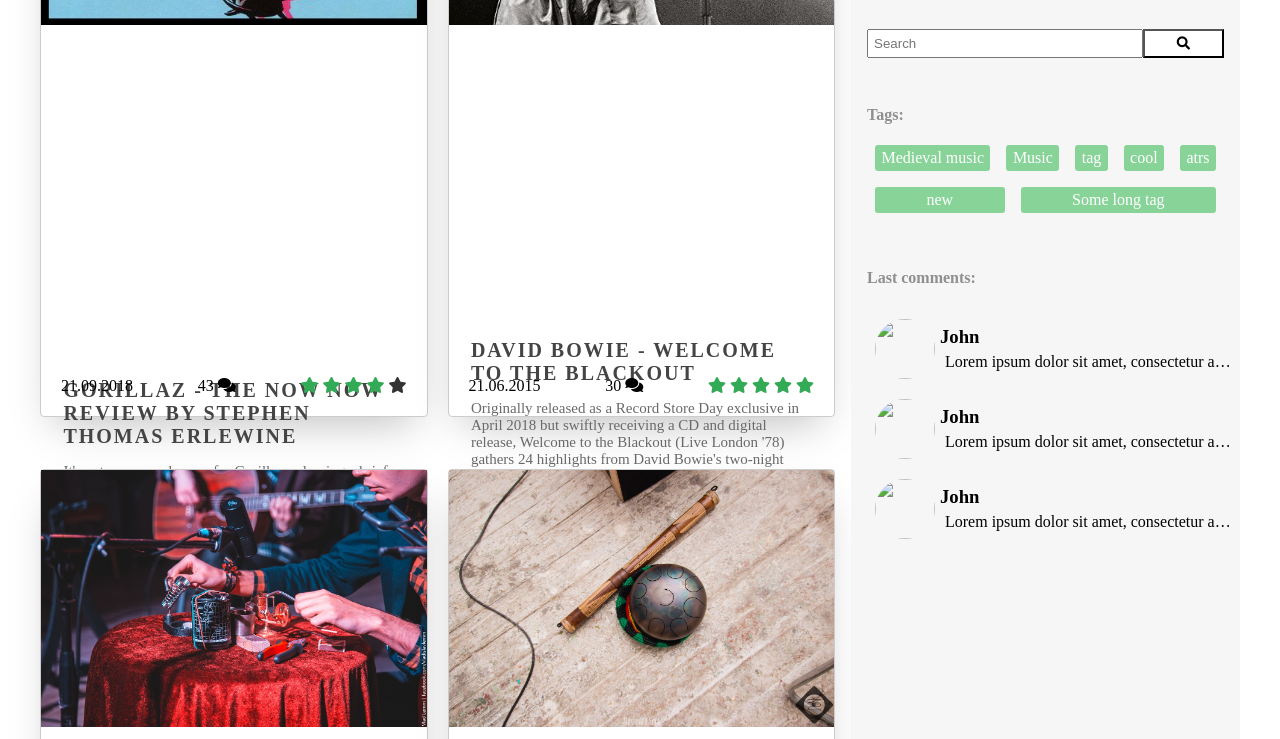
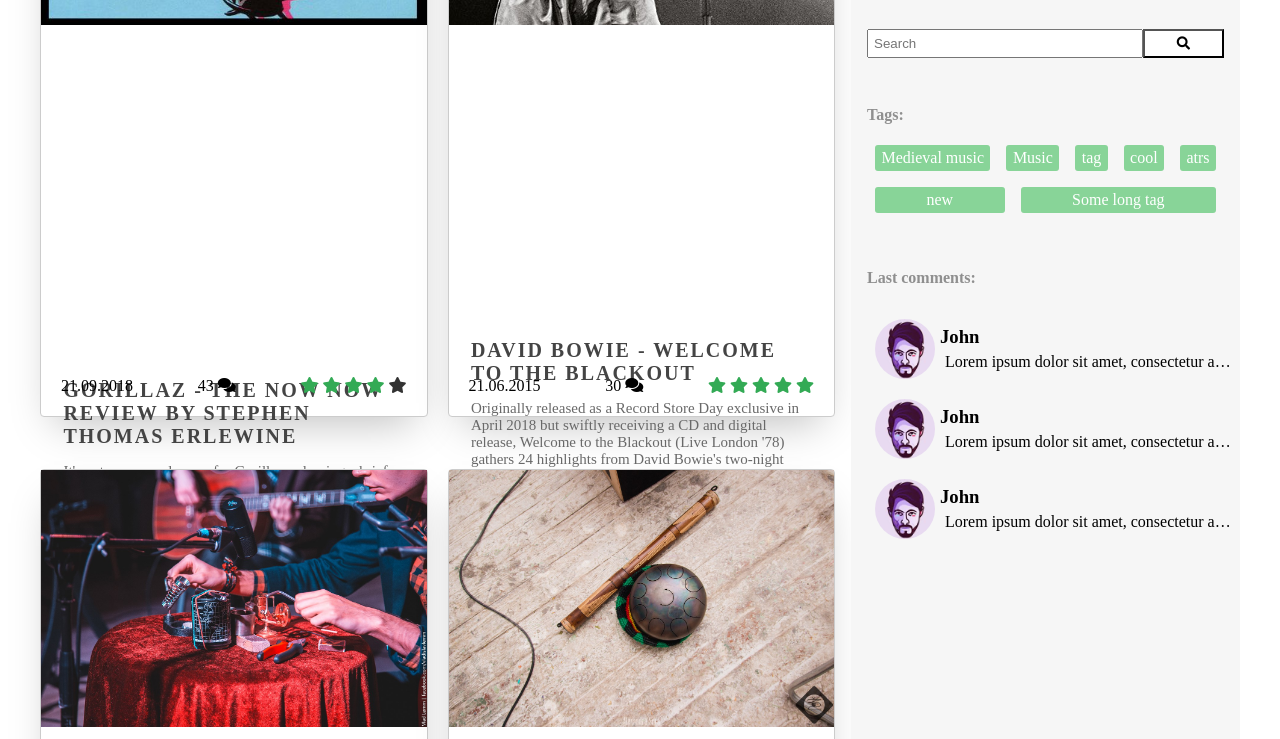
Before and after one commit to Kadaverin/blog, a plain HTML site: page index.html in a window 1280 px wide. Shown: the part 531-1270 px from the top of the page. Drawn offline with Linux system fonts and the light colour scheme.

Commit message:
hotfix: path to acatar img

```diff
--- a/index.html
+++ b/index.html
@@ -202,21 +202,21 @@
                <h2> Last comments:</h2>
                <ul class="comments-list">
                   <li class="comment">
-                     <div class="avatar"><img src="../ava.jpg" alt=""></div>
+                     <div class="avatar"><img src="img/avatar.jpg" alt=""></div>
                      <div class="content">
                         <h3 class="headline">John</h3>
                         <p class="text">Lorem ipsum dolor sit amet, consectetur adipisicing elit. Esse voluptas vero minima eos quas quaerat iste quasi soluta. Harum, corrupti.</p>
                      </div>
                   </li>
                   <li class="comment">
-                     <div class="avatar"><img src="../ava.jpg" alt=""></div>
+                     <div class="avatar"><img src="img/avatar.jpg" alt=""></div>
                      <div class="content">
                         <h3 class="headline">John</h3>
                         <p class="text">Lorem ipsum dolor sit amet, consectetur adipisicing elit. Esse voluptas vero minima eos quas quaerat iste quasi soluta. Harum, corrupti.</p>
                      </div>
                   </li>
                   <li class="comment">
-                     <div class="avatar"><img src="../ava.jpg" alt=""></div>
+                     <div class="avatar"><img src="img/avatar.jpg" alt=""></div>
                      <div class="content">
                         <h3 class="headline">John</h3>
                         <p class="text">Lorem ipsum dolor sit amet, consectetur adipisicing elit. Esse voluptas vero minima eos quas quaerat iste quasi soluta. Harum, corrupti.</p>
```
